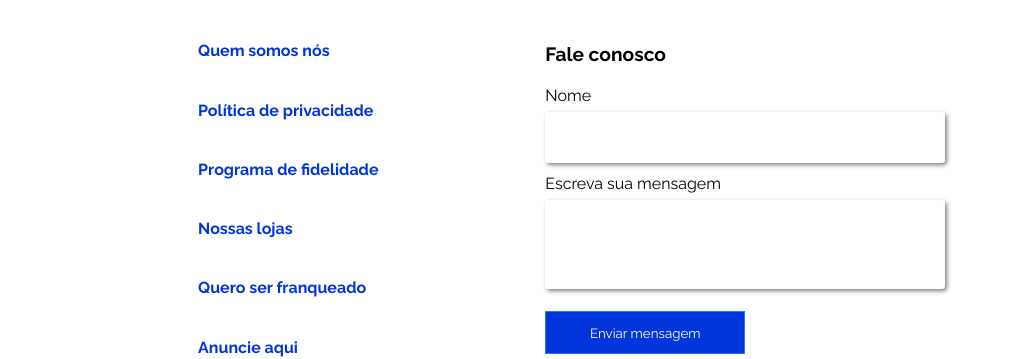
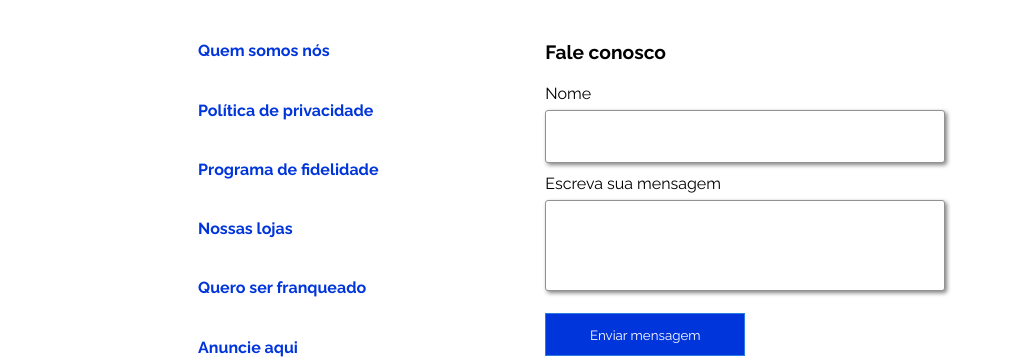
Before and after one commit to CleitonOS/Challenge_AluraGeek, a plain HTML site: page index.html in a window 1280 px wide. Shown: the part 2481-2840 px from the top of the page, 258-1280 px from the left. Drawn offline with Linux system fonts and the light colour scheme.

Commit message:
input border add

```diff
--- a/assets/css/input/input.css
+++ b/assets/css/input/input.css
@@ -29,7 +29,7 @@
     margin-top: 1.5rem;
     margin-bottom: .8rem;
 
-    border: none;
+    border: 1px solid rgb(146, 146, 146);
     box-shadow: 2px 2px 4px gray;
     border-radius: 3px;
 
@@ -52,7 +52,7 @@
     margin-top: 1.5rem;
     margin-bottom: .8rem;
 
-    border: none;
+    border: 1px solid rgb(146, 146, 146);
     box-shadow: 2px 2px 4px gray;
     border-radius: 3px;
 
```
